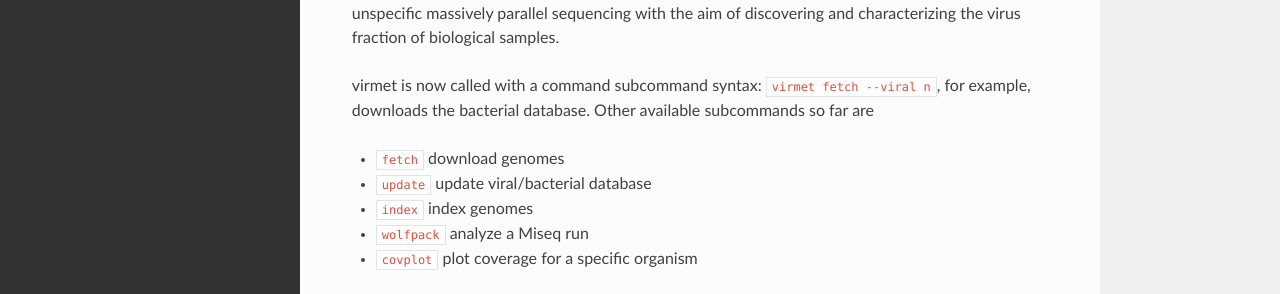
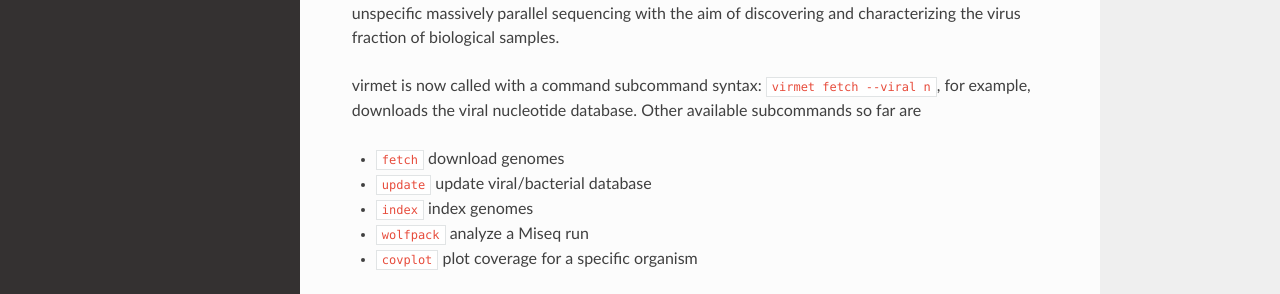
Before and after one commit to medvir/VirMet, a Sphinx documentation site: the page built from docs/index.md, in a window 1280 px wide. Shown: the part 182-476 px from the top of the page. Built offline with Sphinx 7.4.7 and the Read the Docs theme 2.0.0, drawn with Linux system fonts in a browser that asks for light colours.

Commit message:
Doc edits, fixes issue #13 [ci skip]

```diff
--- a/docs/index.md
+++ b/docs/index.md
@@ -5,7 +5,7 @@ experiments: unspecific massively parallel sequencing with the aim of
 discovering and characterizing the virus fraction of biological samples.
 
 virmet is now called with a command subcommand
-syntax: `virmet fetch --viral n`, for example, downloads the bacterial
+syntax: `virmet fetch --viral n`, for example, downloads the viral nucleotide
 database. Other available subcommands so far are
 
 - `fetch`               download genomes
```
Also changed, not shown: docs/installation.md (+4 -2 lines), docs/virus_scan.md (+1 -1 lines), 1 other file.
